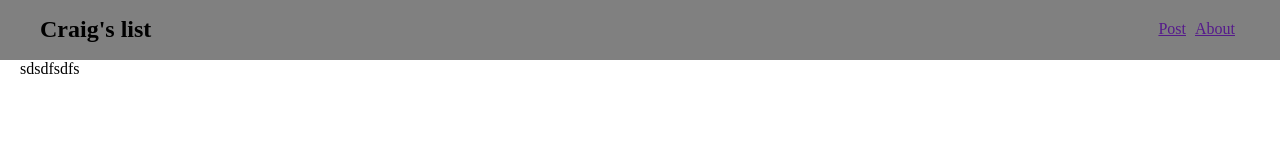
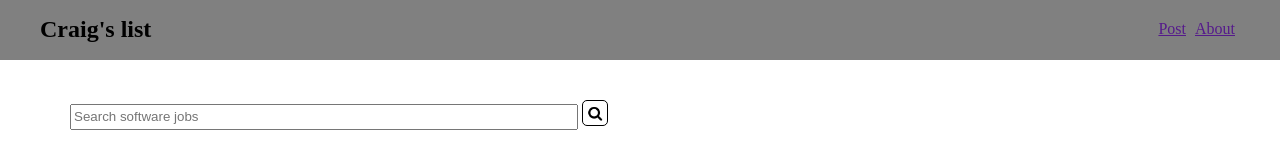
Before and after one commit to vkotelnikov/Craigs-list, a plain HTML site: page index.html in a window 1280 px wide. Drawn offline with Linux system fonts and the light colour scheme.

Commit message:
Added search bar and button

```diff
--- a/index.html
+++ b/index.html
@@ -18,7 +18,12 @@
 	</ul>
 </nav>
 <main>
-	sdsdfsdfs
+	<div>
+		<form>
+			<input type="text" name="search" placeholder="Search software jobs" class="search">
+			<input type="button" name="button" class="magnifglass">
+		</form>
+	</div>
 </main>
 </body>
 </html>
--- a/main.css
+++ b/main.css
@@ -5,8 +5,8 @@ body {
 }
 
 main{
-	padding-top: 60px;
-	padding-left: 20px;
+	padding-top: 100px;
+	padding-left: 70px;
 }
 
 .header{
@@ -44,3 +44,19 @@ main{
 	display: inline;
 	padding-right: 5px;
 }
+
+.search{
+	width: 500px;
+	height: 20px;
+}
+
+.magnifglass{
+	border-radius: 5px;
+	border: 1px solid ;
+	width: 26px;
+	height: 26px;
+	background: url("images/magnifying-glass.png") no-repeat;
+	background-size: cover;
+	/*margin-top: 3px;*/
+	padding: 8px;
+}
```
Also changed, not shown: images/magnifying-glass.png (added).
